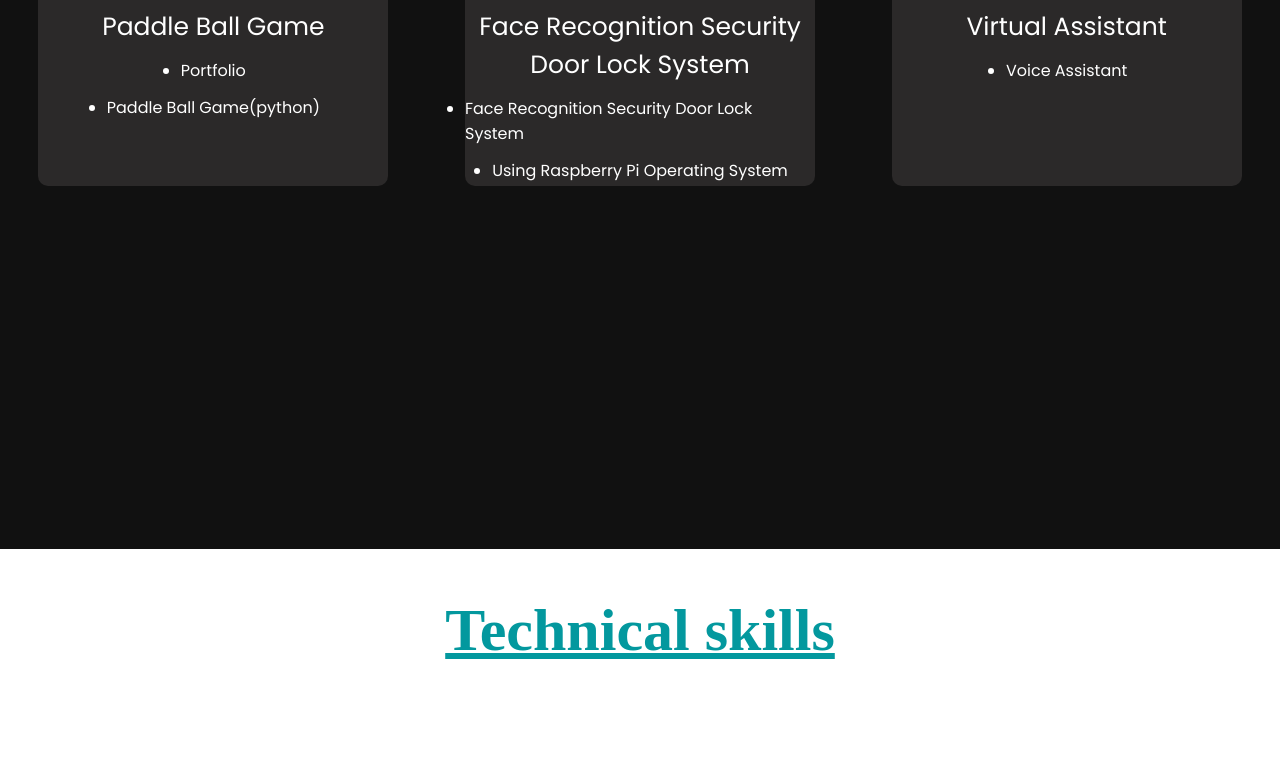
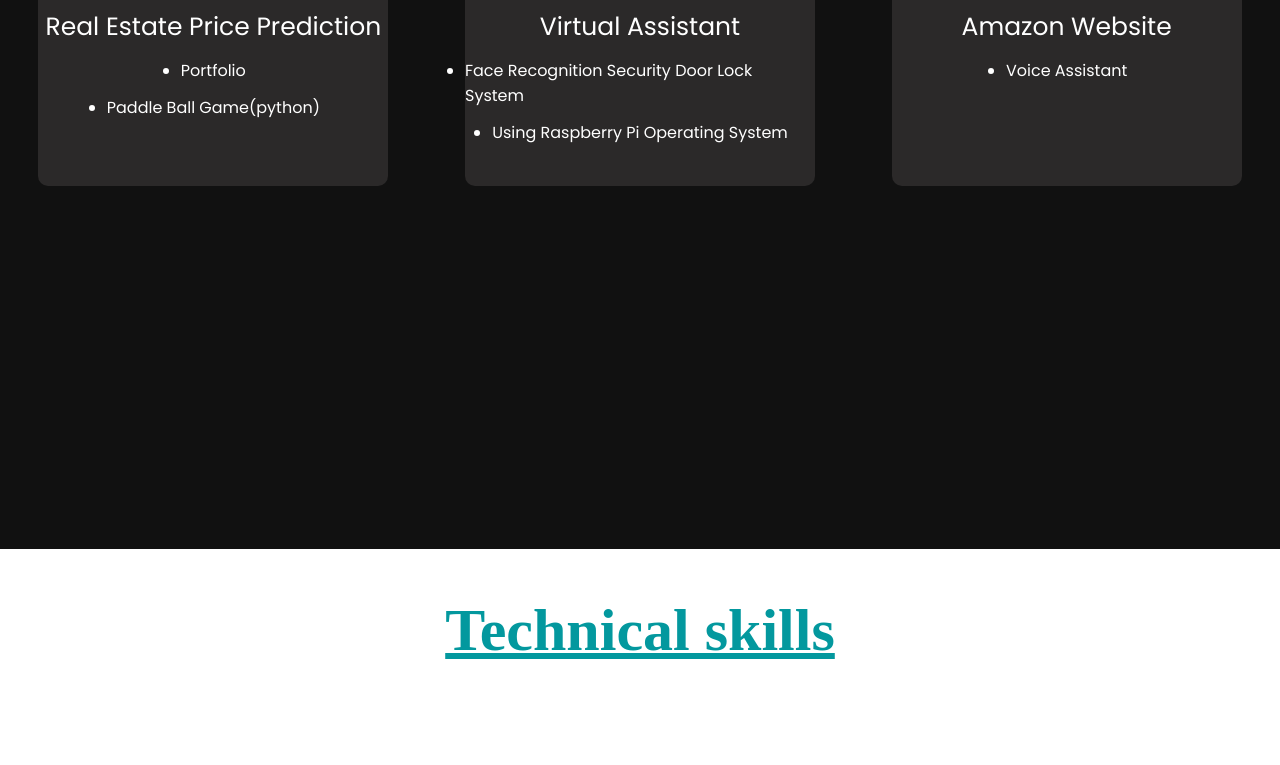
Before and after one commit to shakti2002/shakti_portfolio, a plain HTML site: page index.html in a window 1280 px wide. Shown: the part 2651-3416 px from the top of the page. Drawn offline with nearby package versions, Linux system fonts and the light colour scheme; a web font is replaced by a local one.

Commit message:
Update index.html

```diff
--- a/index.html
+++ b/index.html
@@ -167,29 +167,29 @@
                 <div class="card">
                     <div class="box">
                         <i class="fas fa-code"></i>
-                        <div class="text">Paddle Ball Game</div>
+                        <div class="text">Real Estate Price Prediction</div>
                         <ul class="no-bullets">
-                            <li><a href="https://github.com/shakti2002/paddle__ball_game.py">Portfolio</a></li>
-                            <li><a href="https://github.com/shakti2002/paddle__ball_game.py">Paddle Ball Game(python)</a></li>
+                            <li><a href="https://github.com/shakti2002/Real_state_price_pridcition">Portfolio</a></li>
+                            <li><a href="https://github.com/shakti2002/Real_state_price_pridcition">Paddle Ball Game(python)</a></li>
                         </ul>
                     </div>
                 </div>
                 <div class="card">
                     <div class="box">
                         <i class="fas fa-chart-line"></i>
-                        <div class="text">Face Recognition Security Door Lock System </div>
+                        <div class="text">Virtual Assistant</div>
                         <ul class="no-bullets">
-                            <li><a href="https://github.com/shakti2002/FACE_RECOGINITION_SECURITY_SYSTEM"></a>Face Recognition Security Door Lock System </li>
-                            <li><a href="Face Recognition Security Door Lock System ">Using Raspberry Pi Operating System</a></li>
+                            <li><a href="https://github.com/shakti2002/Virtual__Assistant"></a>Face Recognition Security Door Lock System </li>
+                            <li><a href="Virtual Assistant">Using Raspberry Pi Operating System</a></li>
                         </ul>
                     </div>
                 </div>
                 <div class="card">
                     <div class="box">
                         <i class="fa-brands fa-app-store-ios"></i>
-                        <div class="text">Virtual Assistant</div>
+                        <div class="text">Amazon Website</div>
                             <ul class="no-bullets">
-                                <div><li><p><a  href="https://github.com/shakti2002/Virtual__Assistant">Voice Assistant</a></p></li></div>
+                                <div><li><p><a  href="https://github.com/shakti2002/amazon_clone">Voice Assistant</a></p></li></div>
                             </ul>
                     </div>
                 </div>
```
